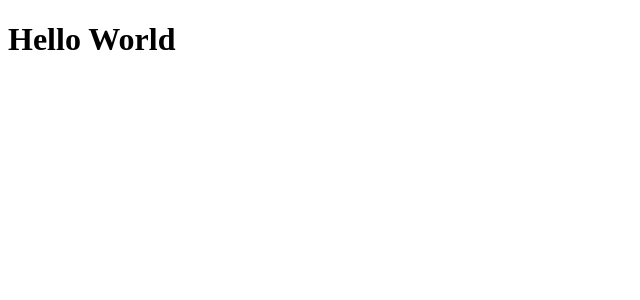
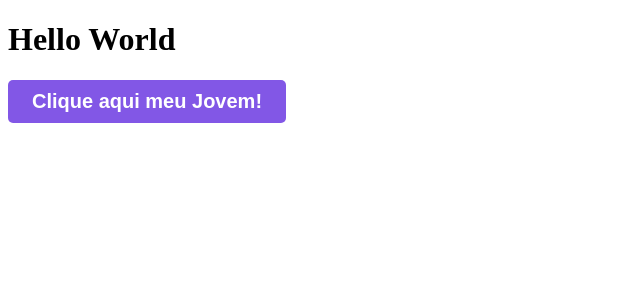
Before and after one commit to jandersonvb/ignite-shop, a Next.js app: page / in a window 1280 px wide. Shown: the top 300 px of the page, without its empty margins (0-640 px from the left). Built offline with nearby package versions, Linux system fonts and the light colour scheme.

Commit message:
feat: example of button

```diff
--- a/src/pages/index.tsx
+++ b/src/pages/index.tsx
@@ -1,9 +1,34 @@
-import { Inter } from "next/font/google";
+import { styled } from "@/styles";
 
-const inter = Inter({ subsets: ["latin"] });
+const Button = styled("button", {
+  backgroundColor: "$rocketseat",
+  color: '#fff',
+  padding: "10px 24px",
+  borderRadius: 5,
+  fontSize: 16,
+  fontWeight: "bold",
+  border: "none",
+  cursor: "pointer",
+  transition: "background-color 0.2s",
+
+  "&:hover": {
+    backgroundColor: "#7723d8",
+  },
+
+
+  span: {
+    fontSize: 20,
+  },
+});
+
 
 export default function Home() {
   return (
-    <h1>Hello World</h1>
+    <>
+      <h1>Hello World</h1>
+      <Button>
+        <span>Clique aqui meu Jovem!</span>
+      </Button>
+    </>
   );
 }
```
